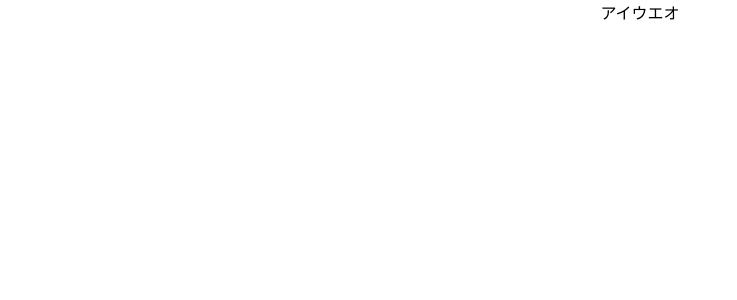
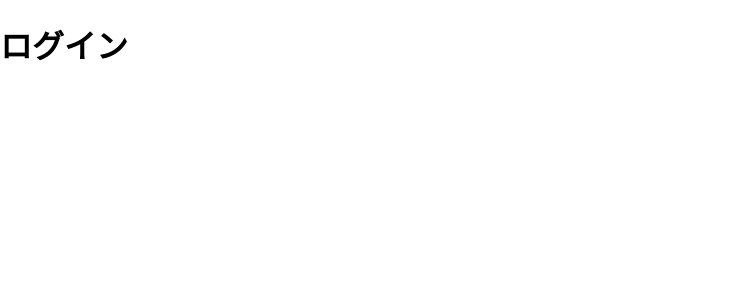
Before and after one commit to nisitin/Sauna-Log, a React (Create React App) app in the folder client/: page /login in a window 1280 px wide. Shown: the top 300 px of the page, without its empty margins (0-737 px from the left). Built offline with nearby package versions, Linux system fonts and the light colour scheme.

Commit message:
headerのエラー直せない

```diff
--- a/client/src/App.tsx
+++ b/client/src/App.tsx
@@ -1,11 +1,25 @@
 import React from 'react';
+import {BrowserRouter, Switch, Route} from "react-router-dom";
+import Home from "./Page/Home";
+import Register from "./auth/Register";
+import Login from "./auth/Login";
+// Components
+import {Header} from "./Components/Header"
+
 import './App.css';
 
-function App() {
+
+const App: React.FC = ()  =>{
   return (
-    <div className="App">
-       アイウエオ
-    </div>
+  <>
+    <BrowserRouter>
+      <Switch>
+        <Route exact path="/" component={Home} />
+        <Route exact path="/register" component={Register} />
+        <Route exact path="/login" component={Login} />
+      </Switch>
+    </BrowserRouter>
+    </>
   );
 }
 
--- /dev/null
+++ b/client/src/Components/Header.tsx
@@ -0,0 +1,17 @@
+import {Link } from "react-router-dom";
+
+
+ export const Header = () => {
+    <>
+
+        <Link className="nav-link" to="/">
+            Home
+        </Link>
+        <Link className="nav-link" to="/register">
+            登録
+        </Link>
+        <Link className="nav-link" to="/login">
+            ログイン
+        </Link>
+    </>
+}
--- a/client/src/auth/Login.tsx
+++ b/client/src/auth/Login.tsx
@@ -3,7 +3,7 @@ import React from "react";
 const Login = () => {
     return (
         <>
-            <h1>Login</h1>
+            <h1>ログイン</h1>
         </>
     )
 }
--- a/client/src/auth/Register.tsx
+++ b/client/src/auth/Register.tsx
@@ -3,7 +3,7 @@ import React from "react";
 const Register = () => {
     return (
         <>
-            <h1>Register</h1>
+            <h1>登録</h1>
         </>
     )
 }
--- /dev/null
+++ b/client/src/react-app-env.d.ts
@@ -0,0 +1 @@
+/// <reference types="react-scripts" />
```
